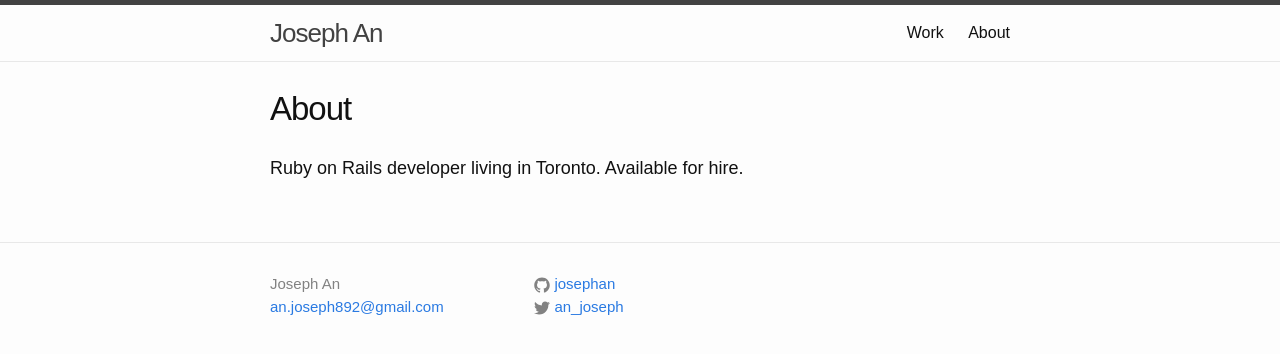
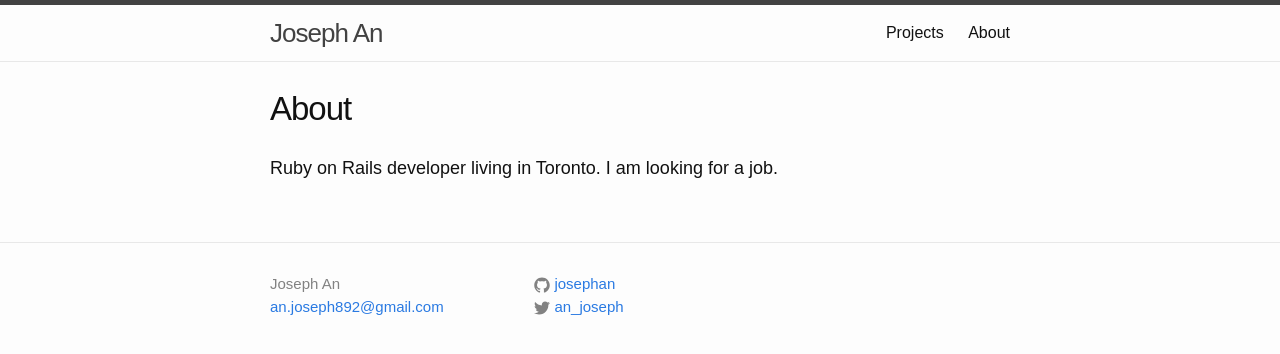
Before and after one commit to josephan/josephan.github.io, a Jekyll site: the page built from about.md, in a window 1280 px wide. Shown: the top 354 px of the page. Built offline with Jekyll 4.4.1, drawn with Linux system fonts in a browser that asks for light colours.

Commit message:
Rename work page to projects, display example project, cycloplan

```diff
--- a/_includes/header.html
+++ b/_includes/header.html
@@ -19,7 +19,7 @@
           <a class="page-link" href="{{ page.url | prepend: site.baseurl }}">{{ page.title }}</a>
           {% endif %}
         {% endfor %} -->
-        <a class="page-link" href="/work/">Work</a>
+        <a class="page-link" href="/projects/">Projects</a>
         <a class="page-link" href="/about/">About</a>
       </div>
     </nav>
--- a/_sass/_base.scss
+++ b/_sass/_base.scss
@@ -29,8 +29,12 @@
         font-size: 18px;
     }
     .blog-post {
-        font-family: "sorts-mill-goudy", sans-serif;
+        font-family: $base-font-family, sans-serif;
         font-size: 19px;
+    }
+    img {
+        border: 1px solid #BABABA;
+        border-radius: 5px;
     }
 }
 
--- a/about.md
+++ b/about.md
@@ -4,4 +4,4 @@
 permalink: /about/
 ---
 
-Ruby on Rails developer living in Toronto. Available for hire.
+Ruby on Rails developer living in Toronto. I am looking for a job.
```
Also changed, not shown: projects.md (added, +25 -0 lines), work.md (deleted, +0 -9 lines).
